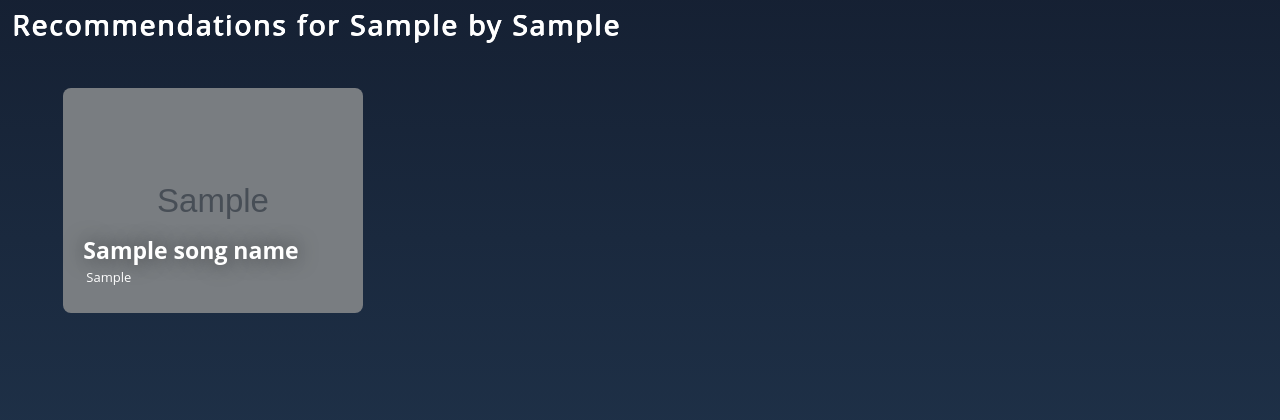
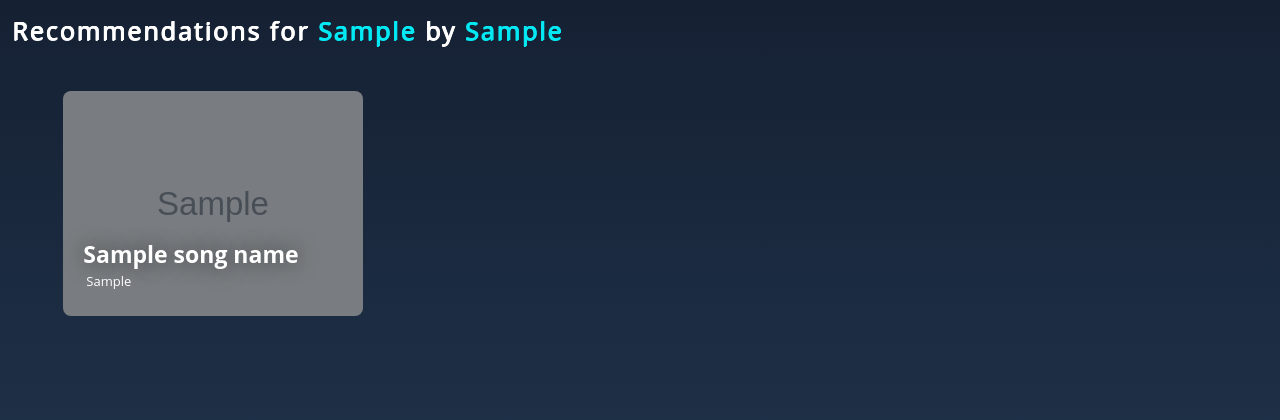
Before and after one commit to singharsh10/Music_Recommendation_System, a Flask app: template templates/results.html in a window 1280 px wide. Shown: the part 64-484 px from the top of the page. Run offline with Flask 2, Linux system fonts and the light colour scheme; the template is opened without the code that fills it: most values are stand-ins (such as "Sample title", 1, 10 or a date in 2020); grey boxes marked "Sample" are stand-in pictures.

Commit message:
changed text color and size in results

```diff
--- a/templates/results.html
+++ b/templates/results.html
@@ -41,12 +41,12 @@
 			font-family: "Open Sans";
 			font-weight: 500;
 			color: white;
-			font-size: 28px;
+			font-size: 25px;
 			text-shadow: 0px 1px, 1px 0px, 1px 0px;
 			{#margin-left: 12vw;#}
 			letter-spacing: 2px;
 			text-align: left;
-			margin-top: 8px;
+			margin-top: 15px;
 			margin-left: 12px;
 		}
 
@@ -124,7 +124,8 @@
 {%  block body %}
 
 	 <h3 class="heading-recommend">
-		 Recommendations for {{ user_song }} by {{ user_artist }}
+		 Recommendations for <span style="color:#03e9f4">{{ user_song }}</span>
+		 by <span style="color: #03e9f4">{{ user_artist }}</span>
     </h3>
     <div class="container">
       	<div class="row">
```
